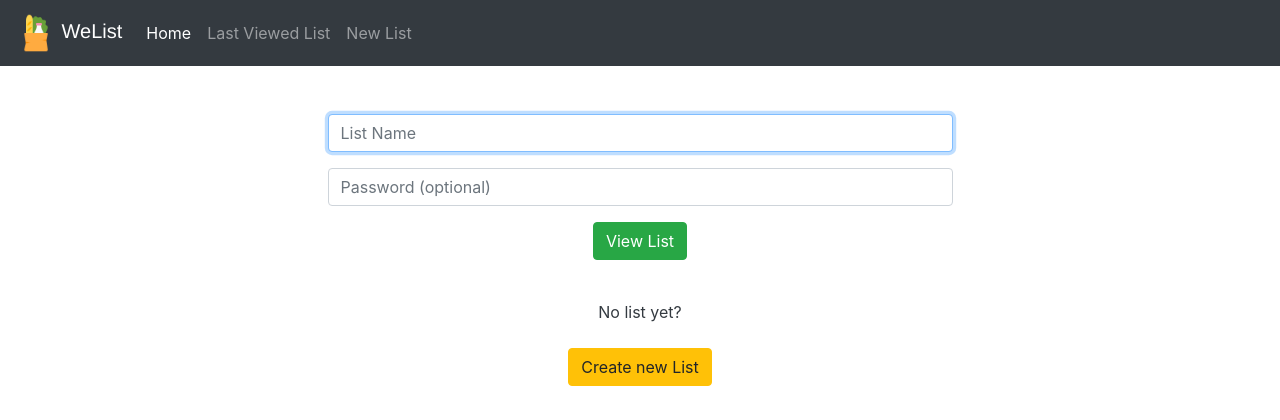
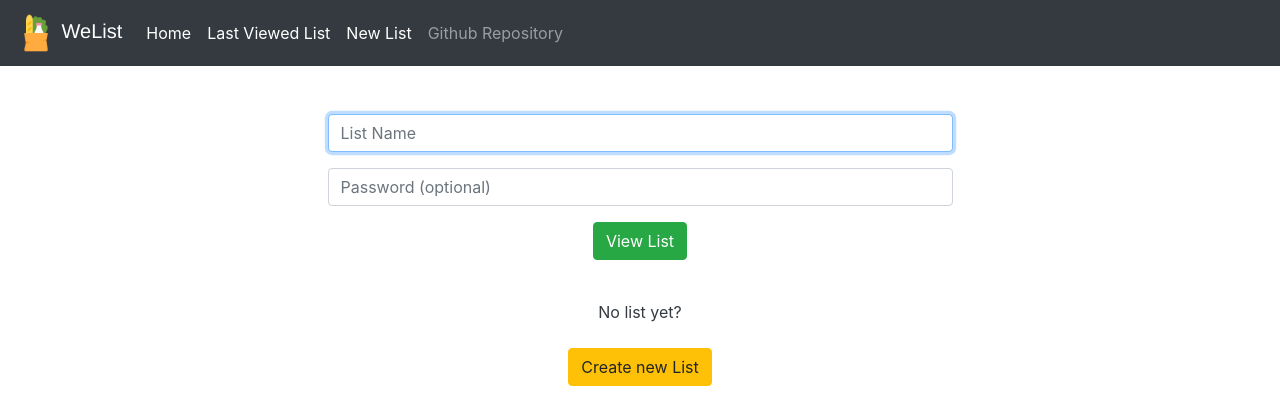
Before and after one commit to The-Bush/WeList, a Flask app: page / in a window 1280 px wide. Shown: the top 420 px of the page. Run offline with Flask 2, Linux system fonts and the light colour scheme; some libraries are stand-ins or nearby versions.

Commit message:
Update layout.html
Navbar now includes a link to the github repo. Made other links "active" for better visibility

```diff
--- a/app/templates/layout.html
+++ b/app/templates/layout.html
@@ -31,13 +31,18 @@
             </li>
 
             <!--Navigate to list view-->
-            <li class="nav-item">
+            <li class="nav-item active">
               <a class="nav-link" href="/viewlist">Last Viewed List</a>
             </li>
 
             <!--Navigate to create list-->
+            <li class="nav-item active">
+              <a class="nav-link" href="/createlist">New List</a>
+            </li>
+
+            <!--Navigate to github repo-->
             <li class="nav-item">
-              <a class="nav-link" href="/createlist">New List</a>
+              <a class="nav-link" href="https://github.com/The-Bush/WeList" target="_blank">Github Repository</a>
             </li>
           </ul>
         </div>
```
